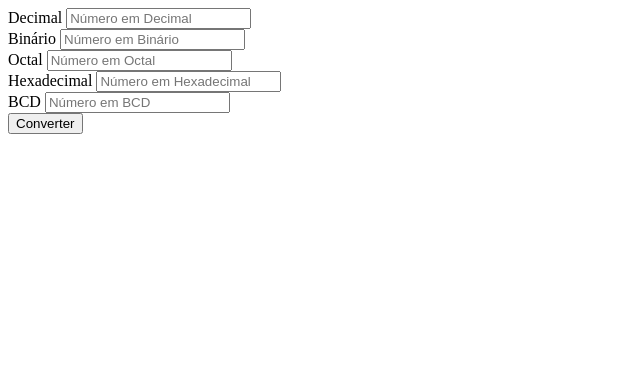
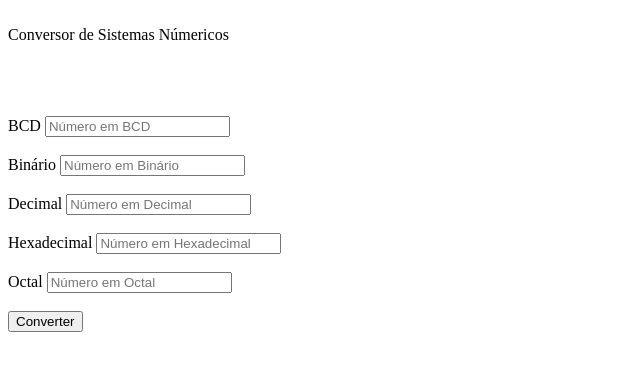
Before and after one commit to yanturck/CalculadoraSistemasNum, a plain HTML site: page index.html in a window 1280 px wide. Shown: the whole page, without its empty margins (0-640 px from the left). Drawn offline with Linux system fonts and the light colour scheme.

Commit message:
Update index.html

```diff
--- a/index.html
+++ b/index.html
@@ -5,24 +5,30 @@
 		<title>Calculadora de sistemas numericos</title>
 		<script src="conversoesAndInteracoes.js"></script>
 	</head>
-	<link type="text/css" href="style.css">
+	<link rel='stylesheet' type="text/css" href="style.css">
 	<body>
-		<header>
-
-		</header>
-		<main>
-			<section>
-				<label for="deci">Decimal</label>
-				<input id="deci" onkeypress='return event.charCode >= 48 && event.charCode <= 57' onfocus='limparDecimal()' placeholder="Número em Decimal"></input><br>
-				<label for="bin">Binário</label>
-				<input id="bin" onkeypress='return event.charCode >= 48 && event.charCode <= 57' onfocus='limparBinario()' placeholder="Número em Binário"></input><br>
-				<label for="oct" >Octal</label>
-				<input id="oct" onkeypress='return event.charCode >= 48 && event.charCode <= 57' onfocus='limparOctal()' placeholder="Número em Octal"></input><br>
-				<label for="hex">Hexadecimal</label>
-				<input id="hex" onkeypress='maiuscula()' onfocus='limparHexadecimal()' placeholder="Número em Hexadecimal"></input><br>
-				<label for="bcd">BCD</label>
-				<input id="bcd" onkeypress='return event.charCode >= 48 && event.charCode <= 57' onfocus='limparBCD()' placeholder="Número em BCD"></input><br>
-				<button onClick="converter()">Converter</button>
+		<header class='content'><br>
+			Conversor de Sistemas Númericos
+		<br><br></header><br>
+		<main class='content'><br>
+			<section><br>
+				<label class='label' for='bcd'>BCD</label>
+				<input class='field' id="bcd" onkeypress='return event.charCode == 48 || event.charCode == 49 || ((event.charCode == 13 || event.charCode == 32) && converter()) || (event.charCode == 46 && limparOctal())' onfocus='limparBCD()' placeholder="Número em BCD"></input>
+				<br><br>
+				<label class='label' for='bin'>Binário</label>
+				<input class='field' id="bin" onkeypress='return event.charCode == 48 || event.charCode == 49 || ((event.charCode == 13 || event.charCode == 32) && converter()) || (event.charCode == 46 && limparOctal())' onfocus='limparBinario()' placeholder="Número em Binário"></input>
+				<br><br>
+				<label class='label' for='deci'>Decimal</label>
+				<input class='field' id="deci" onkeypress='return (event.charCode >= 48 && event.charCode <= 57) || ((event.charCode == 13 || event.charCode == 32) && converter()) || (event.charCode == 46 && limparOctal())' onfocus='limparDecimal()' placeholder="Número em Decimal"></input>
+				<br><br>
+				<label class='label' for='hex'>Hexadecimal</label>
+				<input class='field' id="hex" onkeypress='return (event.charCode >= 48 && event.charCode <= 57) || (event.charCode >= 65 && event.charCode <= 70) || (event.charCode >= 97 && event.charCode <= 102) || ((event.charCode == 13 || event.charCode == 32) && converter()) || (event.charCode == 46 && limparOctal())' onkeyup='maiuscula()' onfocus='limparHexadecimal()' placeholder="Número em Hexadecimal"></input>
+				<br><br>
+				<label class='label' for='oct'>Octal</label>
+				<input class='field' id="oct" onkeypress='return (event.charCode >= 48 && event.charCode <= 55) || ((event.charCode == 13 || event.charCode == 32) && converter()) || (event.charCode == 46 && limparOctal())' onfocus='limparOctal()' placeholder="Número em Octal"></input>
+				<br><br>
+				<button class='button' onClick="converter()">Converter</button>
+				<br><br>
 			</section>
 		</main>
 	<body>
```
